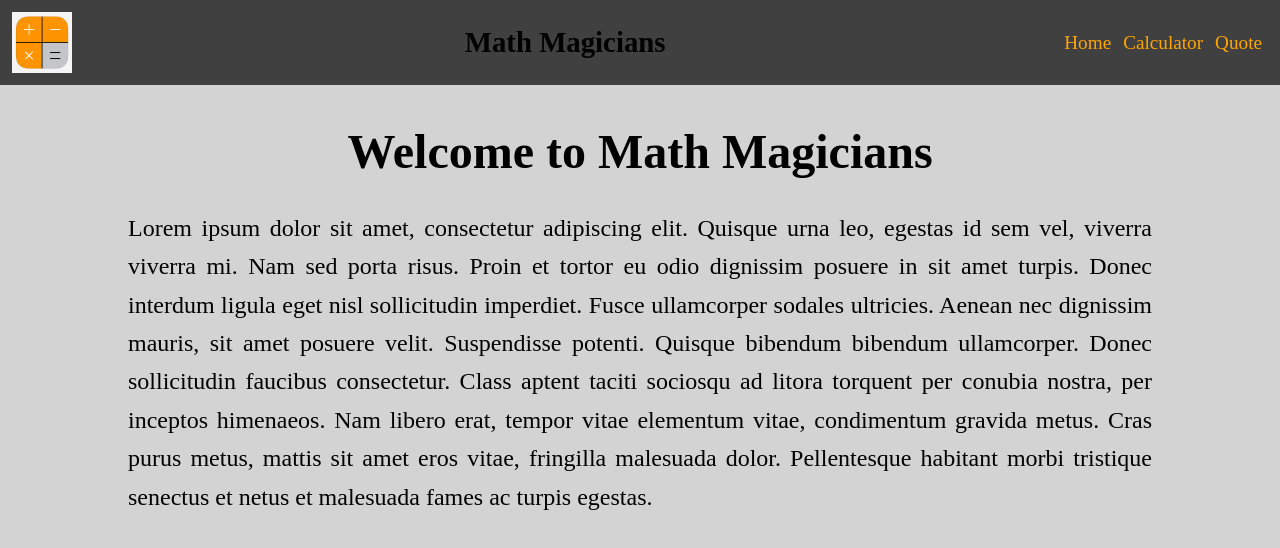
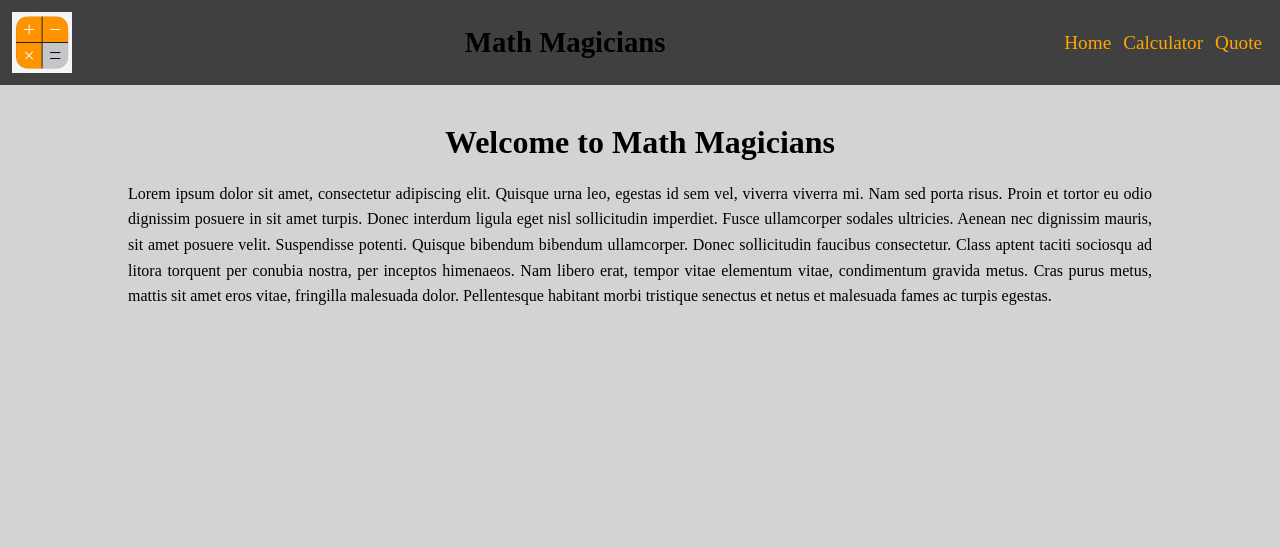
Before and after one commit to HectorTorresE/math-magicians, a React (Create React App) app: page / in a window 1280 px wide. Shown: the top 548 px of the page. Built offline with nearby package versions, Linux system fonts and the light colour scheme.

Commit message:
Fix linter

```diff
--- a/src/components/navbar.js
+++ b/src/components/navbar.js
@@ -21,7 +21,6 @@ const NavBar = () => {
     },
   ];
 
-
   return (
     <nav className="NavBar">
       <img src={Logo} alt="Math" />
--- a/src/index.js
+++ b/src/index.js
@@ -1,11 +1,11 @@
 import React from 'react';
+import ReactDOM from 'react-dom';
 import { BrowserRouter, Routes, Route } from 'react-router-dom';
 import './index.css';
 import Home from './pages/home';
 import Quote from './pages/quote';
 import Calculator from './pages/calculator';
 import NavBar from './components/navbar';
-import ReactDOM from 'react-dom';
 
 ReactDOM.render(
   <React.StrictMode>
--- a/src/pages/home.css
+++ b/src/pages/home.css
@@ -3,11 +3,12 @@
   min-height: 90vh;
   padding-top: 3%;
   background-color: lightgrey;
-  zoom: 150%;
+  zoom: 0%;
 }
 
 .homePage > h1 {
   margin: 0 auto;
+
   text-align: center;
 }
 
--- a/src/pages/quote.css
+++ b/src/pages/quote.css
@@ -6,11 +6,13 @@
   background-color: lightgrey;
   zoom: 120%;
 }
+
 @media only screen and (max-width: 1150px) {
   .quote {
     zoom: 0;
   }
 }
+
 blockquote {
   width: 80%;
   margin: 0 auto;
```
Also changed, not shown: src/pages/quote.js (+5 -5 lines), src/components/navBar.css (line endings or trailing spaces), src/pages/calculator.js (line endings or trailing spaces).
